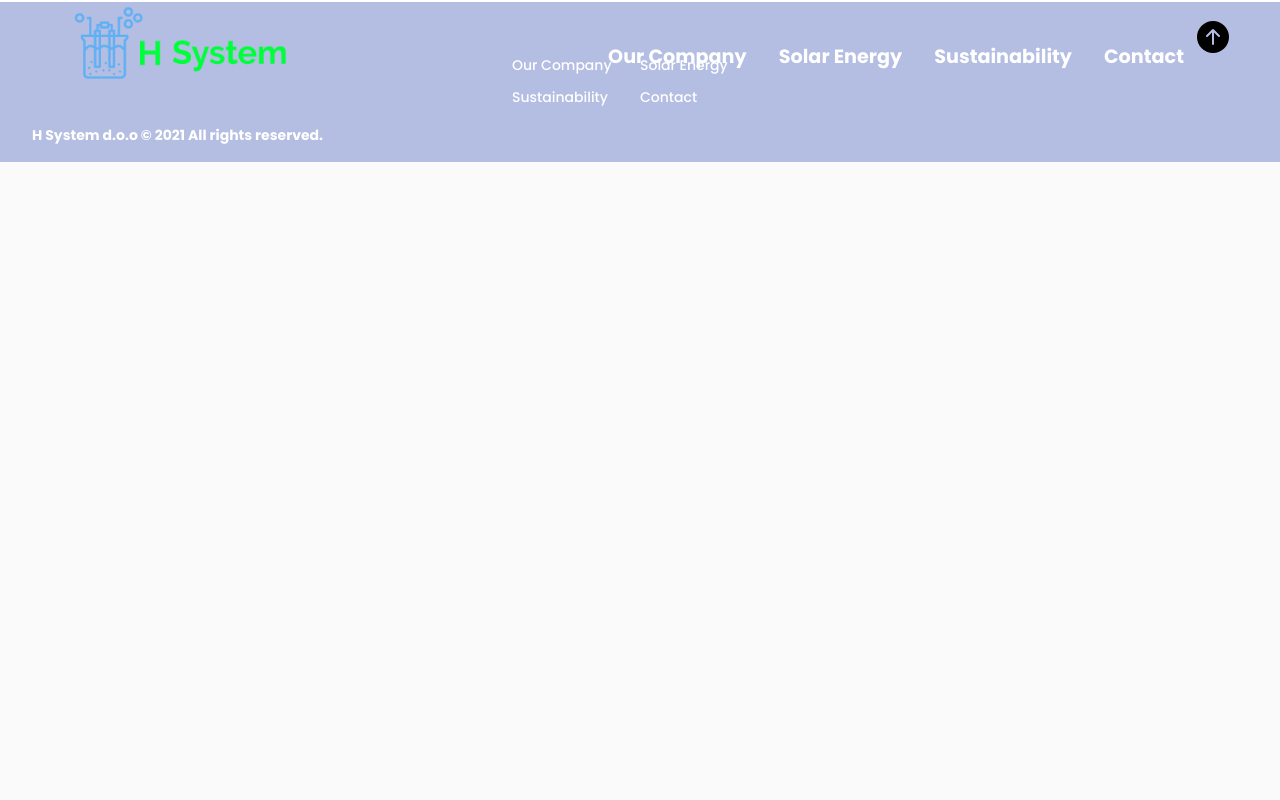
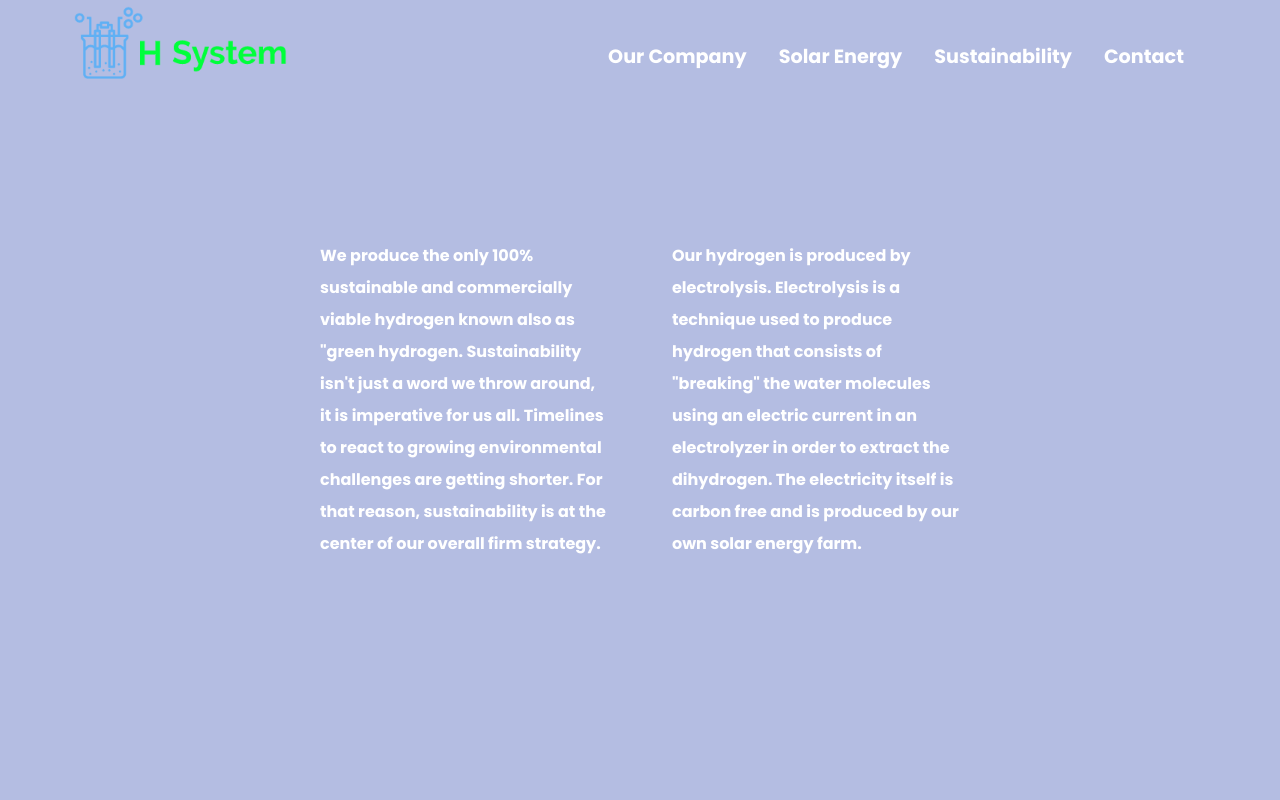
Before and after one commit to Markuss95/hsystem, a React (Create React App) app: page /sustainability in a window 1280 px wide. Shown: the top 800 px of the page. Built offline with nearby package versions, Linux system fonts and the light colour scheme.

Commit message:
sustainability page done

```diff
--- a/src/App.tsx
+++ b/src/App.tsx
@@ -2,6 +2,7 @@ import { Route, Routes } from "react-router-dom";
 import Footer from "./components/Footer";
 import Navbar from "./components/Navbar";
 import Contact from "./pages/Contact";
+import Sustainability from "./pages/Sustainability";
 import LandingPage from "./pages/LandingPage";
 
 const App = () => {
@@ -11,6 +12,7 @@ const App = () => {
       <Routes>
         <Route path="" element={<LandingPage />} />
         <Route path="/contact" element={<Contact />} />
+        <Route path="/sustainability" element={<Sustainability />} />
       </Routes>
       <Footer />
     </>
--- a/src/components/Footer.tsx
+++ b/src/components/Footer.tsx
@@ -21,7 +21,9 @@ const Footer = () => {
         <div className="footer-content">
           <p>Our Company</p>
           <p>Solar Energy</p>
-          <p>Sustainability</p>
+          <Link to="sustainability">
+            <p>Sustainability</p>
+          </Link>
           <Link to="/contact">
             <p>Contact</p>
           </Link>
--- a/src/components/Navbar.tsx
+++ b/src/components/Navbar.tsx
@@ -20,7 +20,10 @@ const Navbar = () => {
       <div className="navbar-list">
         <h3>Our Company</h3>
         <h3>Solar Energy</h3>
-        <h3>Sustainability</h3>
+        <Link to="/sustainability">
+          <h3>Sustainability</h3>
+        </Link>
+
         <Link to="/contact">
           <h3>Contact</h3>
         </Link>
--- a/src/pages/Contact.tsx
+++ b/src/pages/Contact.tsx
@@ -1,4 +1,5 @@
 import styled from "styled-components";
+import { useEffect } from "react";
 import { motion } from "framer-motion";
 const variants = {
   hidden: { opacity: 0 },
@@ -11,6 +12,9 @@ const variants = {
   },
 };
 const Contact = () => {
+  useEffect(() => {
+    window.scrollTo(0, 0);
+  }, []);
   return (
     <Wrapper>
       <motion.div
--- /dev/null
+++ b/src/pages/Sustainability.tsx
@@ -0,0 +1,105 @@
+import styled from "styled-components";
+import { motion } from "framer-motion";
+import { useEffect } from "react";
+const variants = {
+  hidden: { opacity: 0 },
+  visible: {
+    opacity: 1,
+    transition: {
+      duration: 1,
+      delay: 0.5,
+    },
+  },
+};
+
+const Sustainability = () => {
+  useEffect(() => {
+    window.scrollTo(0, 0);
+  }, []);
+  return (
+    <Wrapper>
+      <motion.div
+        className="text-container"
+        variants={variants}
+        initial="hidden"
+        animate="visible"
+      >
+        <div className="first-text">
+          <h2>
+            We produce the only 100% sustainable and commercially viable
+            hydrogen known also as "green hydrogen. Sustainability isn't just a
+            word we throw around, it is imperative for us all. Timelines to
+            react to growing environmental challenges are getting shorter. For
+            that reason, sustainability is at the center of our overall firm
+            strategy.
+          </h2>
+        </div>
+        <div className="second-text">
+          <h2>
+            {" "}
+            Our hydrogen is produced by electrolysis. Electrolysis is a
+            technique used to produce hydrogen that consists of "breaking" the
+            water molecules using an electric current in an electrolyzer in
+            order to extract the dihydrogen. The electricity itself is carbon
+            free and is produced by our own solar energy farm.
+          </h2>
+        </div>
+      </motion.div>
+    </Wrapper>
+  );
+};
+
+const Wrapper = styled.div`
+  position: relative;
+  width: 100vw;
+  height: 100vh;
+  display: flex;
+  justify-content: center;
+  align-items: center;
+  background-color: #b4bde2;
+  .text-container {
+    display: grid;
+    grid-template-columns: 1fr 1fr;
+    grid-column-gap: 4rem;
+    margin-left: 20rem;
+    margin-right: 20rem;
+    h2 {
+      color: white;
+      text-align: left;
+      /* padding-left: 1rem; */
+      line-height: 2.5rem;
+    }
+  }
+  @media screen and (max-width: 1400px) {
+    .text-container {
+      h2 {
+        line-height: 2rem;
+        font-size: 1rem;
+      }
+    }
+  }
+  @media screen and (max-width: 1200px) {
+    .second-text {
+      display: none;
+    }
+    .text-container {
+      display: grid;
+      grid-template-columns: 1fr;
+      margin-right: 10rem;
+      margin-left: 10rem;
+    }
+  }
+  @media screen and (max-width: 550px) {
+    .text-container {
+      margin-left: 5rem;
+      margin-right: 5rem;
+    }
+  }
+  @media screen and (max-width: 350px) {
+    .text-container {
+      margin-left: 2rem;
+      margin-right: 2rem;
+    }
+  }
+`;
+export default Sustainability;
```
